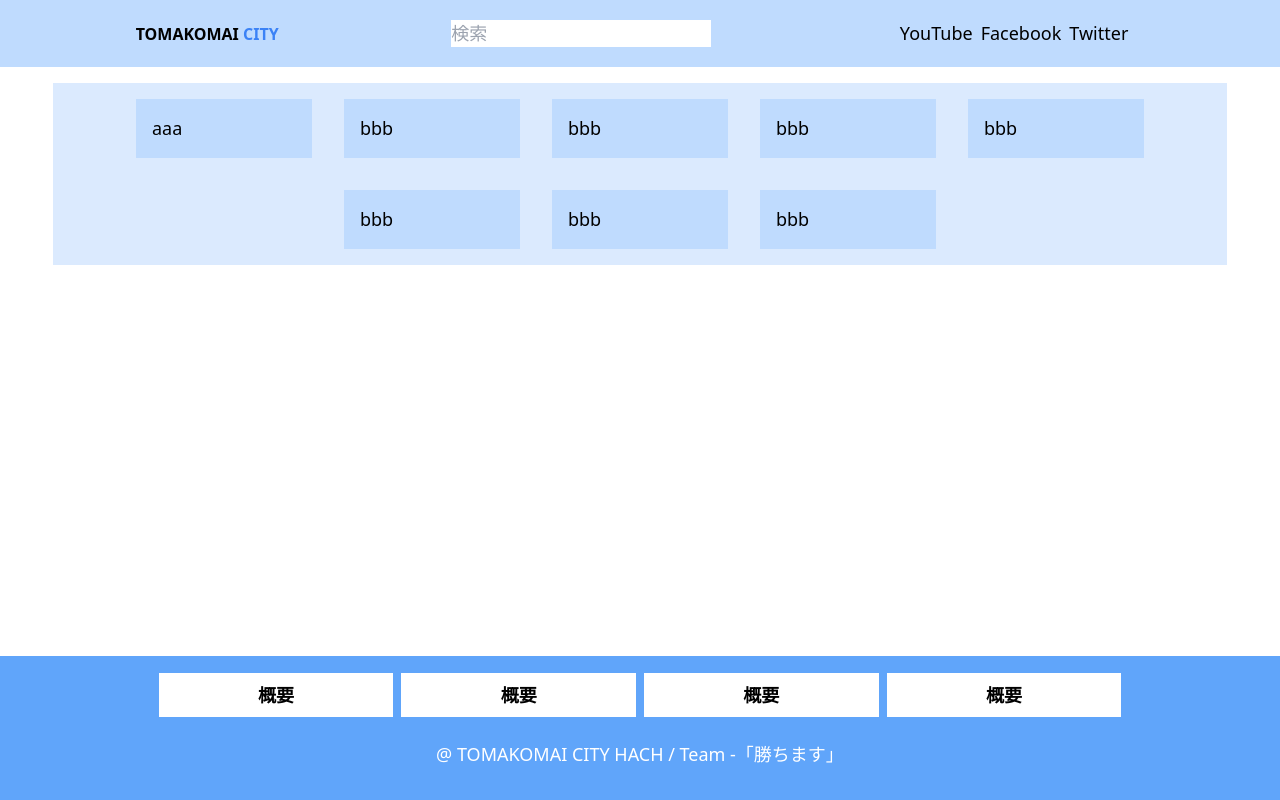
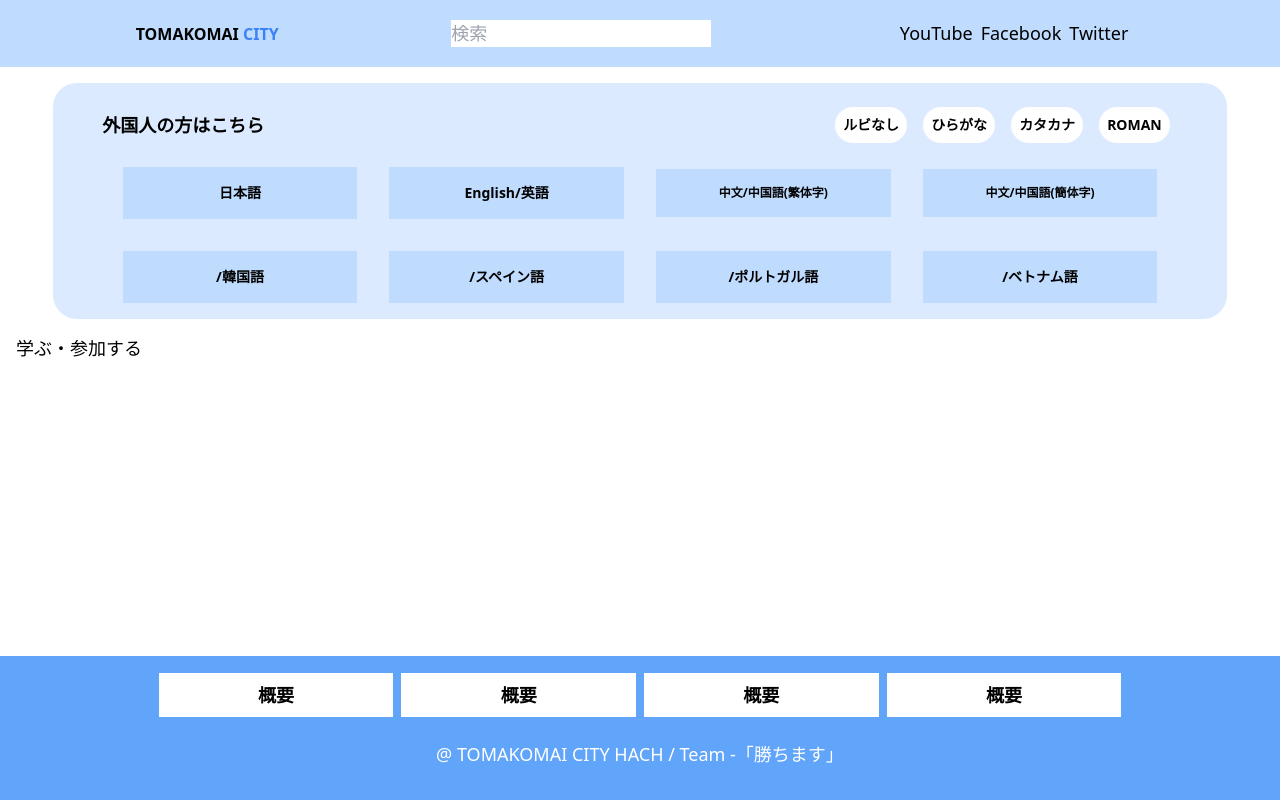
Before and after one commit to aguilarklyno/Tomakomai-City-Hack, a React (Vite) app in the folder klyno-app/: page / in a window 1280 px wide. Built offline with nearby package versions, Linux system fonts and the light colour scheme.

Commit message:
lang comp

```diff
--- a/klyno-app/src/App.jsx
+++ b/klyno-app/src/App.jsx
@@ -11,8 +11,7 @@ function App() {
       <div className="App">
         <Header/>
           <Routes>
-            <Route path="/" element={<Home/>}/>
-            <Route path="/" element={<Home/>}/>
+            <Route path="/" element={<Home />}/>
             <Route path="/" element={<Home/>}/>
             <Route path="/" element={<Home/>}/>
           </Routes>
--- a/klyno-app/src/components/01-home/01-components/Lang.jsx
+++ b/klyno-app/src/components/01-home/01-components/Lang.jsx
@@ -3,32 +3,44 @@ import React from 'react'
 const Lang = () => {
   return (
     <>
-      <div className='m-auto w-11/12 my-4'>
-        <div className='flex flex-wrap justify-center items-center bg-blue-100'>
+      <div className='m-auto h-auto w-11/12 my-4'>
+        <div className='flex flex-wrap justify-center items-center bg-blue-100 h-auto rounded-3xl'>
 
-          <div className='m-4 p-4 bg-blue-200 w-44'>
-            <p>aaa</p>
+          <div className='flex md:flex-row flex-col justify-between items-center  w-11/12 mt-4'>
+            <h2 className=' md:text-lg text-base font-bold'>外国人の方はこちら</h2>
+            <div className='md:w-auto w-full'>
+              <ul className='flex justify-between'>
+                <li className='block md:w-auto text-center w-1/4 md:p-2 p-1 md:m-2 m-1 rounded-3xl md:text-sm text-xs font-bold bg-white'>ルビなし</li>
+                <li className='block md:w-auto text-center w-1/4 md:p-2 p-1 md:m-2 m-1 rounded-3xl md:text-sm text-xs font-bold bg-white'>ひらがな</li>
+                <li className='block md:w-auto text-center w-1/4 md:p-2 p-1 md:m-2 m-1 rounded-3xl md:text-sm text-xs font-bold bg-white'>カタカナ</li>
+                <li className='block md:w-auto text-center w-1/4 md:p-2 p-1 md:m-2 m-1 rounded-3xl md:text-sm text-xs font-bold bg-white'>ROMAN</li>
+              </ul>
+            </div>
           </div>
-          <div className='m-4 p-4 bg-blue-200 w-44'>
-            <p>bbb</p>
+
+          <div className=' m-4 p-4 bg-blue-200 lg:w-1/5 w-4/12'>
+            <p className='text-center font-bold text-sm'>日本語</p>
           </div>
-          <div className='m-4 p-4 bg-blue-200 w-44'>
-            <p>bbb</p>
+          <div className='m-4 p-4 bg-blue-200 lg:w-1/5 w-4/12'>
+            <p className='text-center font-bold text-sm'>English/英語</p>
           </div>
-          <div className='m-4 p-4 bg-blue-200 w-44'>
-            <p>bbb</p>
+          <div className='m-4 p-4 bg-blue-200 lg:w-1/5 w-4/12'>
+            <p className='text-center font-bold text-xs'>中文/中国語(繁体字)</p>
           </div>
-          <div className='m-4 p-4 bg-blue-200 w-44'>
-            <p>bbb</p>
+          <div className='m-4 p-4 bg-blue-200 lg:w-1/5 w-4/12'>
+            <p className='text-center font-bold text-xs'>中文/中国語(簡体字)</p>
           </div>
-          <div className='m-4 p-4 bg-blue-200 w-44'>
-            <p>bbb</p>
+          <div className='m-4 p-4 bg-blue-200 lg:w-1/5 w-4/12'>
+            <p className='text-center font-bold text-sm'>/韓国語</p>
           </div>
-          <div className='m-4 p-4 bg-blue-200 w-44'>
-            <p>bbb</p>
+          <div className='m-4 p-4 bg-blue-200 lg:w-1/5 w-4/12'>
+            <p className='text-center font-bold text-sm'>/スペイン語</p>
           </div>
-          <div className='m-4 p-4 bg-blue-200 w-44'>
-            <p>bbb</p>
+          <div className='m-4 p-4 bg-blue-200 lg:w-1/5 w-4/12'>
+            <p className='text-center font-bold text-sm'>/ポルトガル語</p>
+          </div>
+          <div className='m-4 p-4 bg-blue-200 lg:w-1/5 w-4/12'>
+            <p className='text-center font-bold text-sm'>/ベトナム語</p>
           </div>
 
         </div>
--- /dev/null
+++ b/klyno-app/src/components/01-home/01-components/Pages.jsx
@@ -0,0 +1,11 @@
+import React from 'react'
+
+const Pages = () => {
+  return (
+    <div className='m-4 w-full h-48'>
+      <div>学ぶ・参加する</div>
+    </div>
+  )
+}
+
+export default Pages
--- a/klyno-app/src/components/01-home/Home.jsx
+++ b/klyno-app/src/components/01-home/Home.jsx
@@ -1,9 +1,13 @@
 import React from 'react'
 import Lang from './01-components/Lang'
+import Pages from './01-components/Pages'
 
 const Home = () => {
   return (
-    <Lang />
+    <>
+      <Lang />
+      <Pages />
+    </>
   )
 }
 
```
